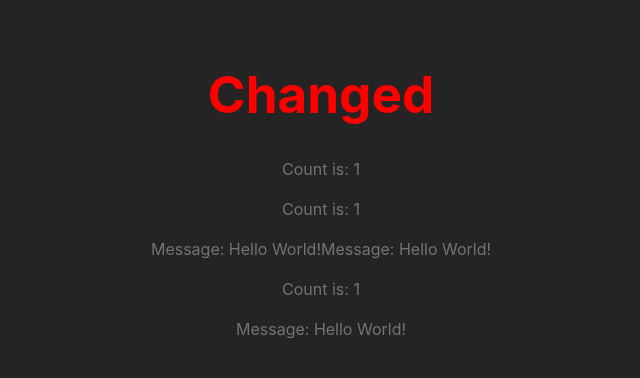
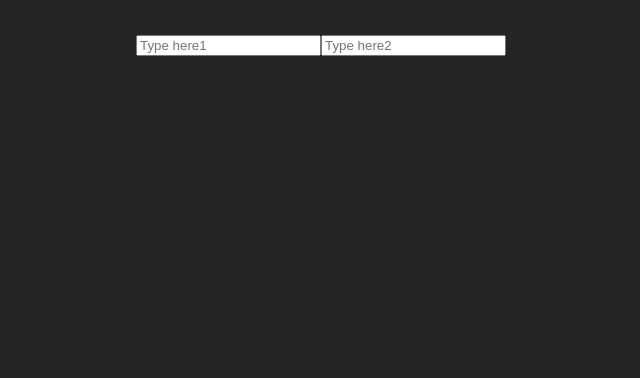
Before and after one commit to leblancr/vue-tutorial, a Vue app: page / in a window 1280 px wide. Shown: the top 378 px of the page, without its empty margins (319-959 px from the left). Built offline with nearby package versions, Linux system fonts and the light colour scheme.

Commit message:
finished 5 Form Bindings

```diff
--- a/src/components/HelloWorld.vue
+++ b/src/components/HelloWorld.vue
@@ -1,34 +1,15 @@
 <script setup lang="ts">
-import { reactive, ref, defineProps } from 'vue'
+import { ref } from 'vue'
 
-// Define the props interface
-interface Props {
-  msg: string
-}
-
-const props = defineProps<Props>()  // Use defineProps with the Props type
-const counter = reactive({ count: 0 })
-const message = ref('Hello World!')  // initial value
-console.log(counter.count) // "Hello World!"
-console.log(message.value) // 0
-counter.count = 1
-message.value = 'Changed'
-const titleClass = ref('title')
+const text1 = ref('')
+const text2 = ref('')
 
 </script>
 
 <template>
-  <h1 :class="titleClass">{{ message }}</h1>
-  <p>Count is: {{ counter.count }}</p>
-  <p>Count is: {{ counter.count }}</p>
-  <span>Message: {{ props.msg }}</span>
-  <span>Message: {{ props.msg }}</span>
-  <p>Count is: <span>{{ counter.count }}</span></p>
-  <p>Message: <span>{{ props.msg }}</span></p>
+  <input v-model="text1" placeholder="Type here1">
+  <span>{{ text1 }}</span>
+  <input v-model="text2" placeholder="Type here2">
+  <p>{{ text1 }}</p>
+  <span>{{ text2 }}</span>
 </template>
-
-<style scoped>
-.title {
-  color: red;
-}
-</style>
```
